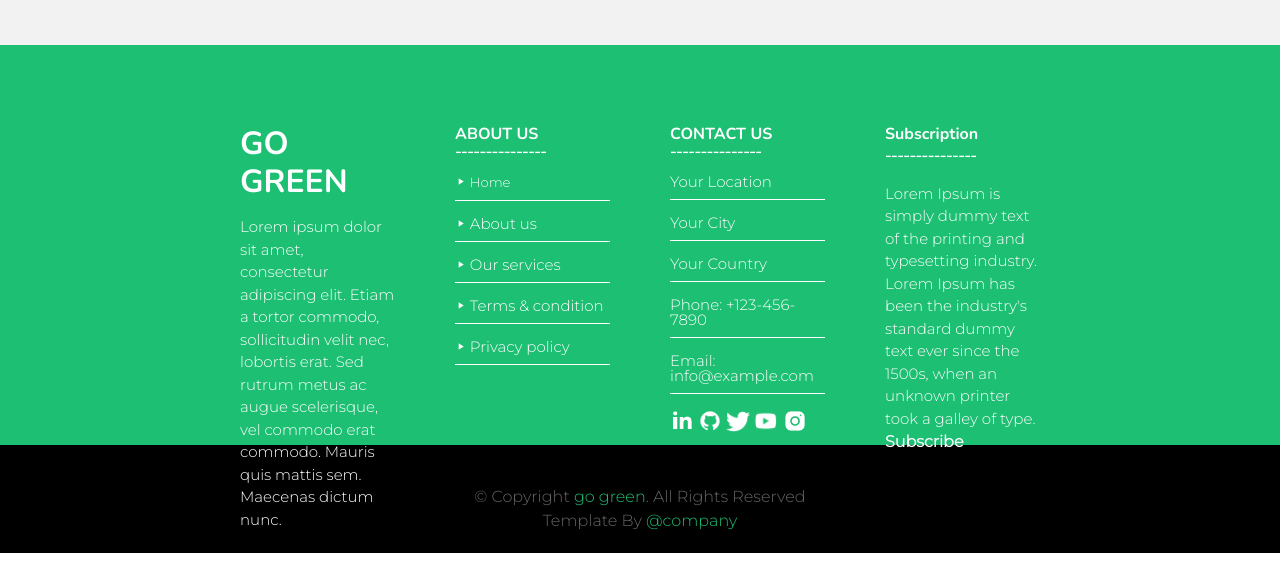
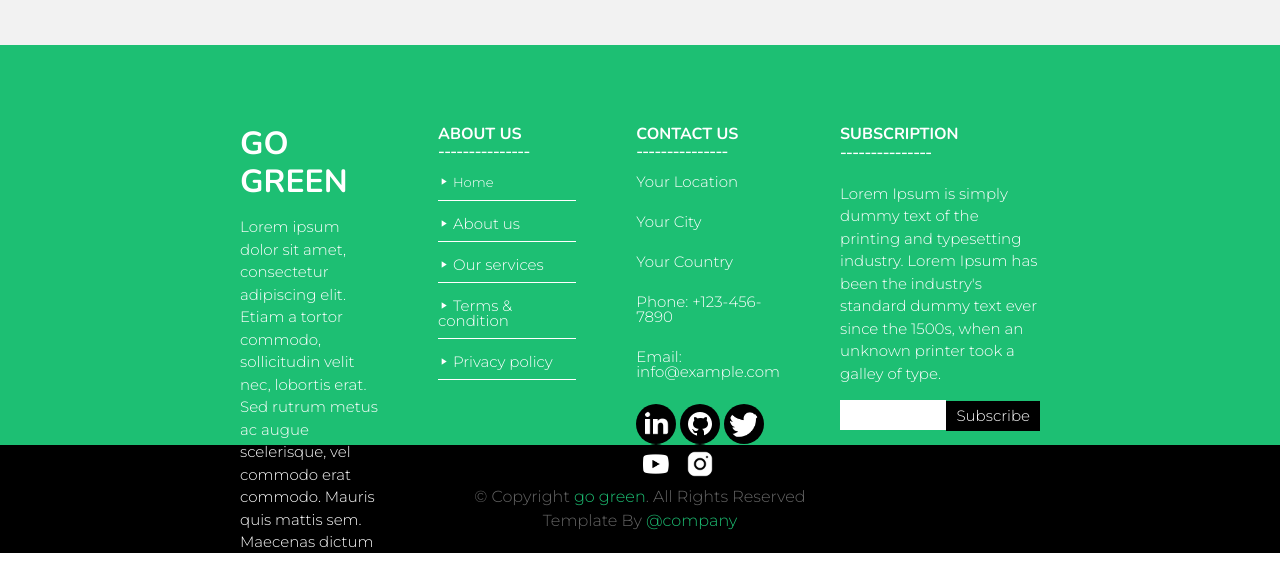
Before and after one commit to sainath9392/Go-Green-company-portfolio, a plain HTML site: page index.html in a window 1280 px wide. Shown: the part 6546-7122 px from the top of the page. Before the commit the page ends 7099 px from the top, so only its background shows below. Drawn offline with nearby package versions, Linux system fonts and the light colour scheme.

Commit message:
final changes

```diff
--- a/index.css
+++ b/index.css
@@ -809,9 +809,11 @@ form{
     }
 }
 .lins img{
-    height: 3vh;
-    width: 3vh;
-    background: #1dbf73;
+    height: 5vh;
+    width: 5vh;
+    padding: 5px 5px;
+    border-radius: 50px;
+    background: #000000;
 }
 .aboutuscont{
     height: 400px;
@@ -888,7 +890,7 @@ form{
       font-size: 15px;
       color: #fff;
       padding-bottom: 10px;
-      border-bottom: 1px solid #fff;
+
     }
 
 }
@@ -904,13 +906,36 @@ form{
     span{
         font-size: 16px;
         position: relative;
-        bottom: 15px;
+        bottom: 18px;
     }
     p{
         font-size: 15px;
         color: #fff;
       }
-
+    .Subscribe{
+        height: 30px;
+        width: 200px;
+        display: flex;
+        align-items: center;
+        justify-content: space-between;
+        p{
+            background-color:#000000;
+            color: #fff;
+            height: 30px;
+            width: 100px;
+            padding: 4px 10px;
+            position: relative;
+            top: 8px;
+        }
+        p:hover{
+            background-color:#333232;
+        }
+        .subcont{
+            background-color: #ffffff;
+            height: 30px;
+            width: 120px;
+        }
+    }
 }
 
 .footer__bottom {
--- a/index.html
+++ b/index.html
@@ -404,10 +404,10 @@
         </div>
         </div>
         <div class="aboutitems4">
-          <h2>Subscription</h2>
+          <h2>SUBSCRIPTION</h2>
           <span>---------------</span>
           <p>Lorem Ipsum is simply dummy text of the printing and typesetting industry. Lorem Ipsum has been the industry's standard dummy text ever since the 1500s, when an unknown printer took a galley of type.</p>
-          <div><span>Subscribe</span></div>
+          <div class="Subscribe"><div class="subcont"></div><p>Subscribe</p></div>
         </div>
       </div>
     </section>
```
